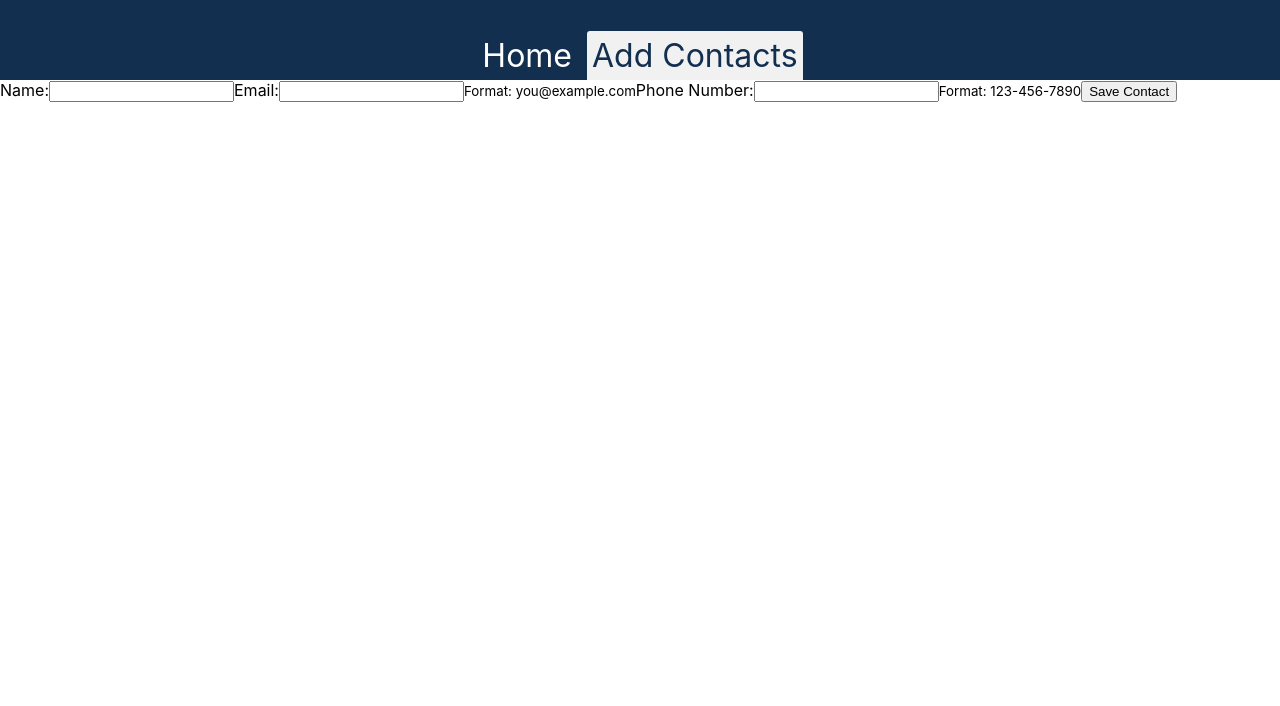
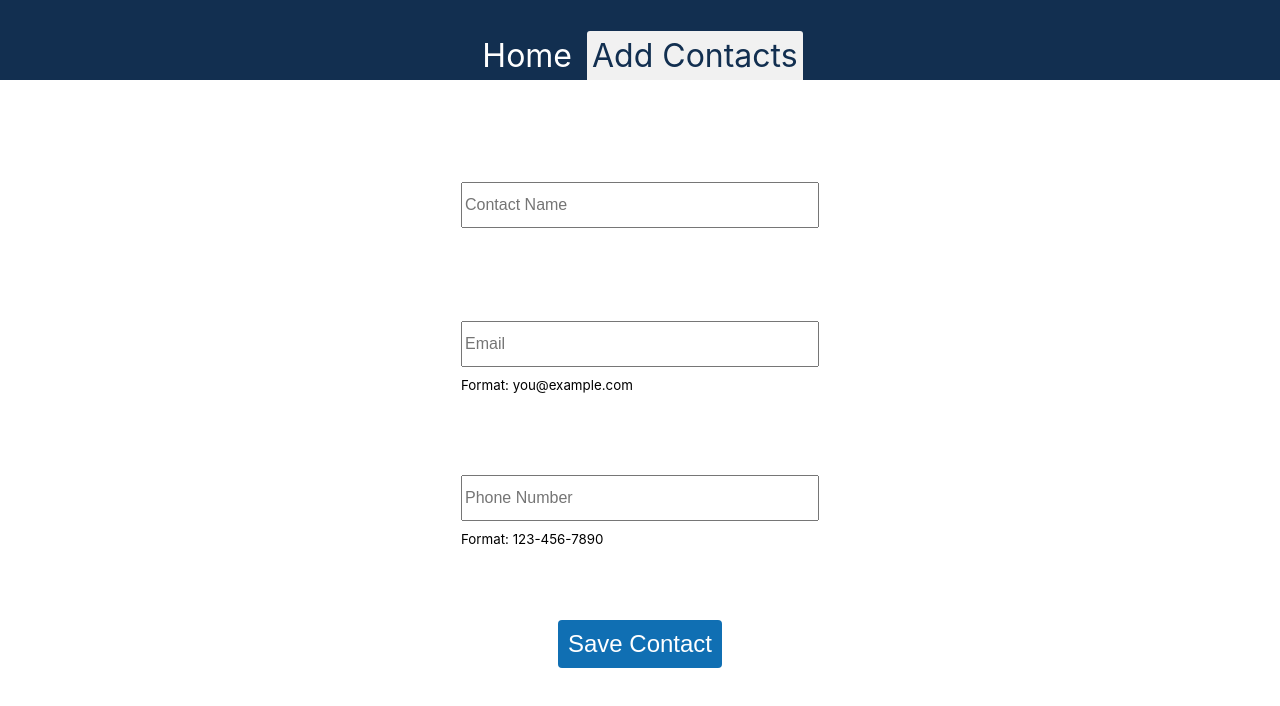
Before and after one commit to EricMellow/contacts, a React (Create React App) app: page /contacts in a window 1280 px wide. Shown: the top 706 px of the page. Built offline with nearby package versions, Linux system fonts and the light colour scheme.

Commit message:
Add styling for AddContacts

```diff
--- a/src/components/AddContacts/AddContacts.css
+++ b/src/components/AddContacts/AddContacts.css
@@ -0,0 +1,44 @@
+.add-contacts {
+  margin: 0;
+  padding: 20px;
+  display: flex;
+  justify-content: center;
+  text-align: center;
+}
+
+.form-container {
+  width: 100vw;
+  height: 80vh;
+  display: flex;
+  flex-direction: column;
+  align-items: center;
+  justify-content: space-evenly;
+}
+
+.input-container {
+  display: flex;
+  flex-direction: column;
+}
+
+.inputs {
+  font-size: 1rem;
+  height: 2.5rem;
+  margin: 10px;
+  width: 350px;
+}
+
+.save-btn {
+  font-size: 1.5rem;
+  height: auto;
+  width: auto;
+  padding: 10px;
+  border-radius: 4px;
+  border-style: none;
+  background-color: #106fb3;
+  color: white;
+}
+
+small {
+  text-align: start;
+  margin-left: 10px;
+}
--- a/src/components/AddContacts/AddContacts.js
+++ b/src/components/AddContacts/AddContacts.js
@@ -40,39 +40,44 @@ class AddContacts extends Component {
 
   render() {
     return (
-      <main>
-        <form onSubmit={this.saveContact}>
-          <label>Name:
+      <main className="add-contacts">
+        <form onSubmit={this.saveContact} className="form-container">
             <input
               type="text"
               id="name"
               name="name"
+              placeholder="Contact Name"
+              className="inputs"
               value={this.state.name}
               onChange={this.handleChange}
               required />
-          </label>
 
-          <label>Email:
+          <div className="input-container">
             <input
                 type="email"
                 id="email"
+                className="inputs"
+                placeHolder="Email"
                 value={this.state.email}
                 onChange={this.handleChange}
                 required />
-          </label>
             <small>Format: you@example.com</small>
-          <label>Phone Number:
+          </div>
+
+          <div className="input-container">
             <input
                 type="tel"
                 id="phone"
                 name="phone"
+                className="inputs"
+                placeHolder="Phone Number"
                 pattern="[0-9]{3}-[0-9]{3}-[0-9]{4}"
                 value={this.state.phone}
                 onChange={this.handleChange}
                 required />
-          </label>
             <small>Format: 123-456-7890</small>
-          <input type="submit" value="Save Contact"></input>
+          </div>
+          <input type="submit" value="Save Contact" className="save-btn"></input>
         </form>
       </main>
     );
```
Lines whose indentation alone changed are shown as unchanged.
